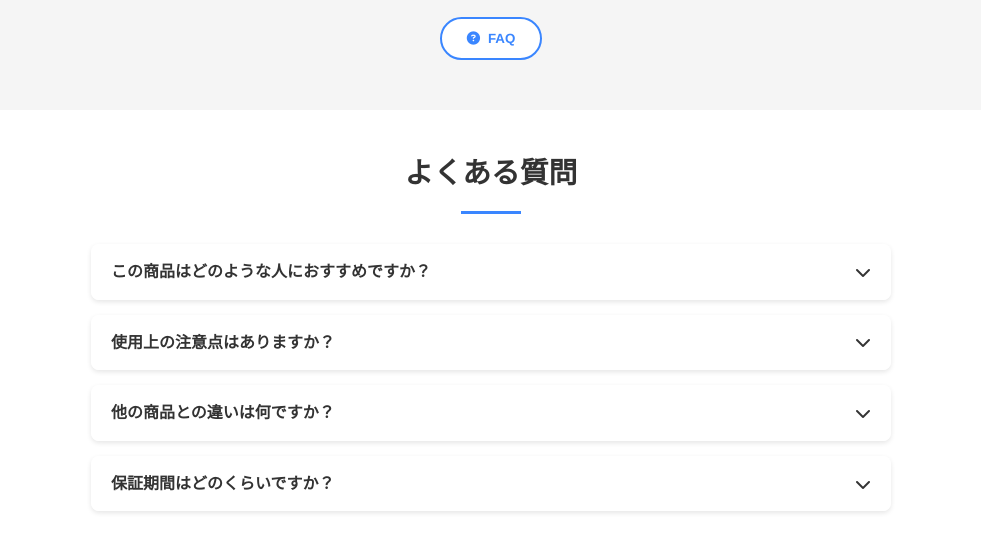
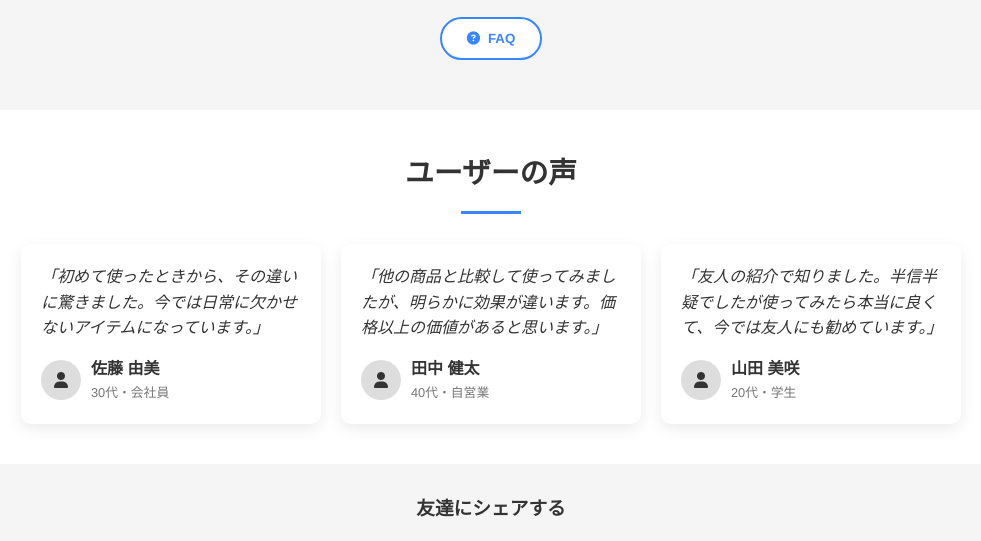
Before and after one commit to yuya1128-sss/yoasobi-landing-page, a plain HTML site: page index.html in a window 1280 px wide. Shown: the part 908-1449 px from the top of the page, without its empty margins (149-1130 px from the left). Drawn offline with nearby package versions, Linux system fonts and the light colour scheme.

Commit message:
Remove duplicate FAQ section

```diff
--- a/index.html
+++ b/index.html
@@ -633,51 +633,6 @@
         </div>
     </section>
 
-    <!-- FAQ -->
-    <section class="content-section">
-        <div class="container">
-            <h3 class="section-title">よくある質問</h3>
-            <div class="faq-container">
-                <div class="faq-item">
-                    <div class="faq-question">
-                        <span>この商品はどのような人におすすめですか？</span>
-                        <i class="fas fa-chevron-down"></i>
-                    </div>
-                    <div class="faq-answer">
-                        <p>主に20代〜40代の〇〇に興味がある方におすすめです。特に△△を重視する方に最適な商品となっています。</p>
-                    </div>
-                </div>
-                <div class="faq-item">
-                    <div class="faq-question">
-                        <span>使用上の注意点はありますか？</span>
-                        <i class="fas fa-chevron-down"></i>
-                    </div>
-                    <div class="faq-answer">
-                        <p>使用前に説明書をよくお読みください。〇〇の場合は使用を避けてください。また、初めてご使用になる際は△△に注意しながらお試しください。</p>
-                    </div>
-                </div>
-                <div class="faq-item">
-                    <div class="faq-question">
-                        <span>他の商品との違いは何ですか？</span>
-                        <i class="fas fa-chevron-down"></i>
-                    </div>
-                    <div class="faq-answer">
-                        <p>当商品は〇〇の特徴があり、一般的な商品と比べて△△の点で優れています。特に□□の機能は他にはない独自のものです。</p>
-                    </div>
-                </div>
-                <div class="faq-item">
-                    <div class="faq-question">
-                        <span>保証期間はどのくらいですか？</span>
-                        <i class="fas fa-chevron-down"></i>
-                    </div>
-                    <div class="faq-answer">
-                        <p>ご購入から1年間の製品保証をご提供しています。正規の使用方法で生じた不具合については無償で修理または交換いたします。</p>
-                    </div>
-                </div>
-            </div>
-        </div>
-    </section>
-
     <!-- ユーザーの声 -->
     <section class="content-section">
         <div class="container">
```
